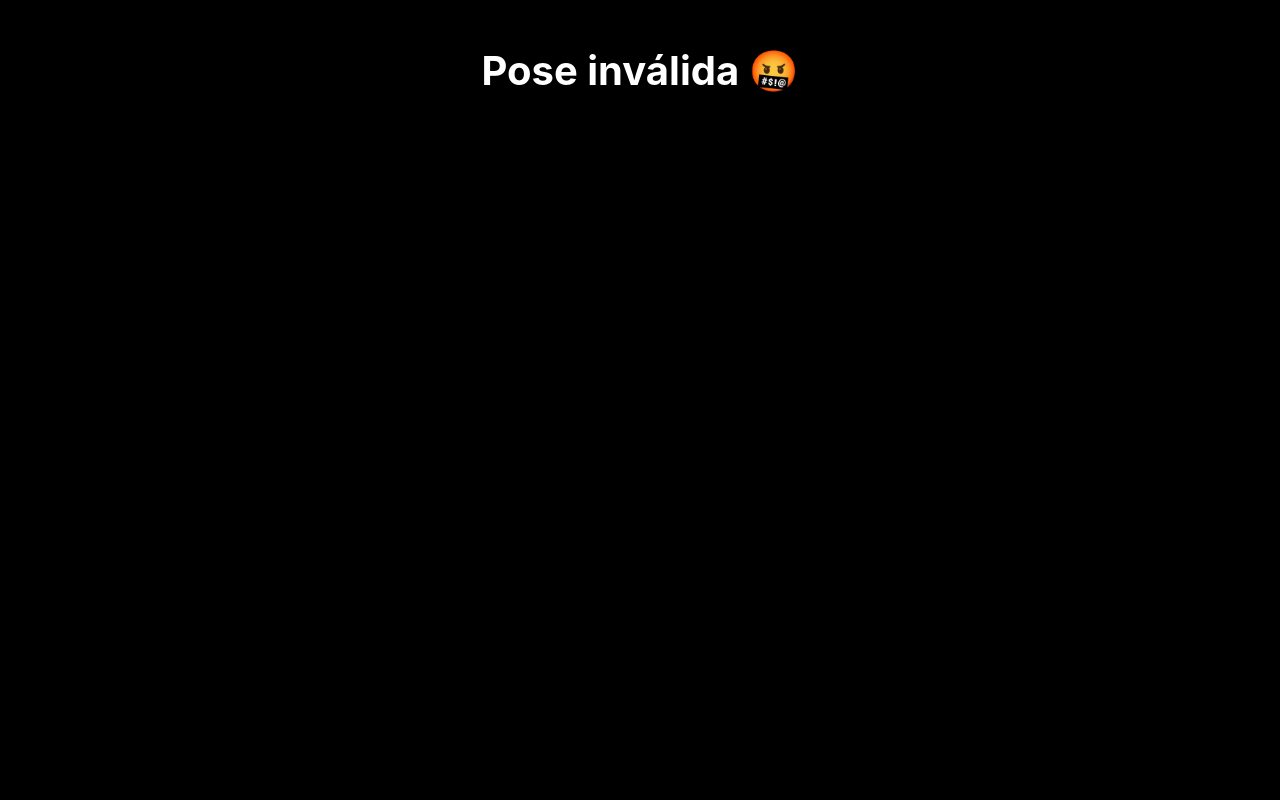
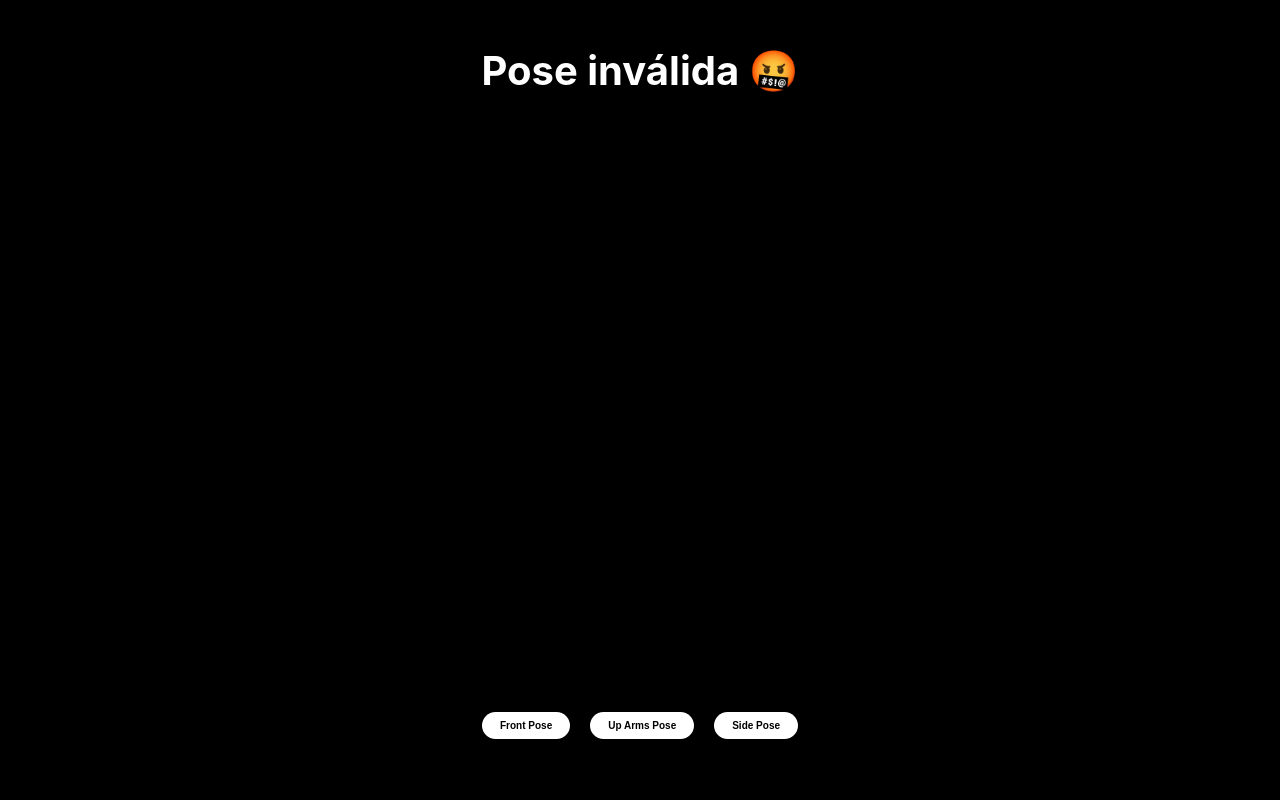
Before and after one commit to doris-mobi/camera-sizing-automation-poc, a React (Create React App) app: page / in a window 1280 px wide. Built offline with nearby package versions, Linux system fonts and the light colour scheme; what @tensorflow-models/pose-detection would draw is missing.

Commit message:
feat: add buttons to change pose

```diff
--- a/src/components/Camera/index.tsx
+++ b/src/components/Camera/index.tsx
@@ -10,6 +10,7 @@ import './styles.css'
 import { playVideo } from './playVideo'
 
 import { PoseValidation } from '../../helpers/pose-validation'
+import { PoseType } from '../../helpers/pose-validation/types'
 
 const detectorConfig = { modelType: poseDetection.movenet.modelType.SINGLEPOSE_LIGHTNING }
 
@@ -18,6 +19,7 @@ const poseValidation = new PoseValidation()
 export const Camera: React.FC = () => {
   const [poseValid, setPoseValid] = useState(false)
   const [facingMode, setFacingMode] = useState<'user' | 'enviroment'>('user')
+  const [selectedPose, setSelectedPose] = useState<PoseType>('FRONT')
   const [countCameras, setCountCameras] = useState(0)
 
   const videoRef = useRef<HTMLVideoElement>(null)
@@ -34,7 +36,7 @@ export const Camera: React.FC = () => {
 
     if (!poses.length) return
 
-    setPoseValid(poseValidation.validatePose('FRONT_WITH_UP_ARMS', poses[0]))
+    setPoseValid(poseValidation.validatePose('FRONT', poses[0]))
   }, [])
 
   const runPoseNet = useCallback(async () => {
@@ -90,6 +92,17 @@ export const Camera: React.FC = () => {
         </div>
 
         <video id="camera" ref={videoRef} autoPlay playsInline />
+        <div className="switch-pose-container">
+          <button className="front-pose" onClick={() => setSelectedPose('FRONT')}>
+            Front Pose
+          </button>
+          <button className="front-pose-with-up-arms" onClick={() => setSelectedPose('FRONT_WITH_UP_ARMS')}>
+            Up Arms Pose
+          </button>
+          <button className="side-pose" onClick={() => setSelectedPose('SIDE')}>
+            Side Pose
+          </button>
+        </div>
         {countCameras > 1 && (
           <div className="switch-camera-container">
             <button className="switch-camera" onClick={handleSwitchCamera}>
--- a/src/components/Camera/styles.css
+++ b/src/components/Camera/styles.css
@@ -34,12 +34,36 @@
   background-color: black;
 }
 
+.switch-pose-container {
+  position: absolute;
+  left: 0;
+  right: 0;
+  bottom: 50px;
+  height: 50px;
+  display: flex;
+  justify-content: center;
+  align-items: center;
+}
+
+.switch-pose-container button {
+  appearance: none;
+  border: 0;
+  background-color: white;
+  padding: 8px 18px;
+  border-radius: 16px;
+  font-weight: bold;
+  font-size: 10px;
+  color: black;
+  cursor: pointer;
+  margin: 0 10px;
+}
+
 .switch-camera-container {
   position: absolute;
   left: 0;
   right: 0;
   bottom: 0;
-  height: 100px;
+  height: 50px;
   display: flex;
   justify-content: center;
   align-items: center;
```
